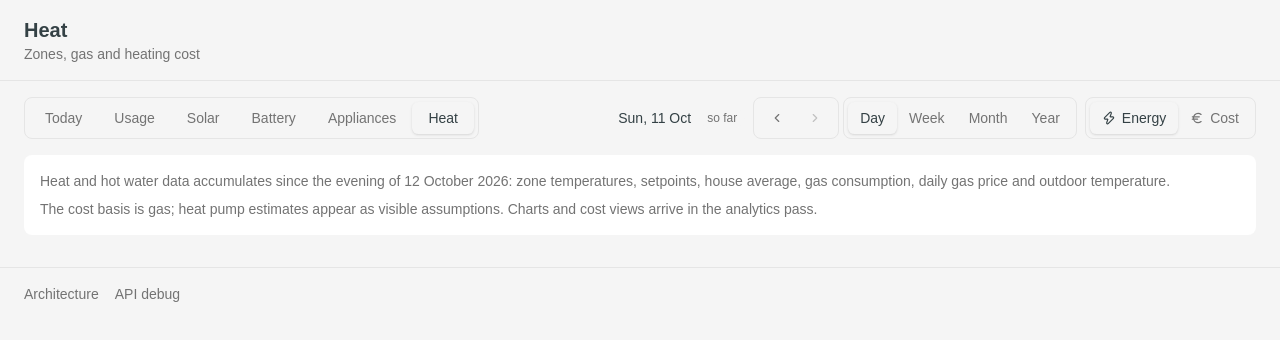
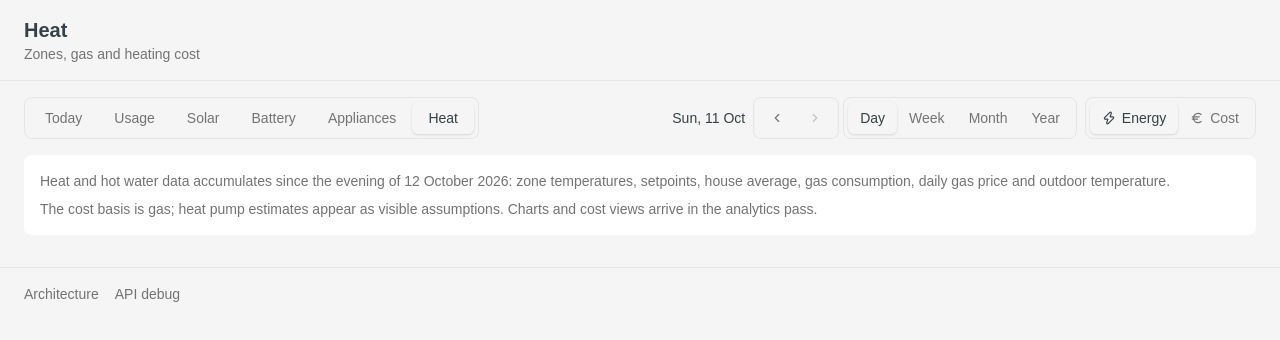
Before and after one commit to pixelatenl/home-energy-dashboard, a React (Vite) app: page /heat in a window 1280 px wide. Shown: the top 340 px of the page. Built offline with nearby package versions, Linux system fonts and the light colour scheme.

Commit message:
Navigator: drop the so-far chip; Today as a small pill with undo icon

```diff
--- a/src/components/PeriodNavigator.tsx
+++ b/src/components/PeriodNavigator.tsx
@@ -1,5 +1,5 @@
 import { useEffect } from "react"
-import { ChevronLeft, ChevronRight } from "lucide-react"
+import { ChevronLeft, ChevronRight, Undo2 } from "lucide-react"
 import { periodLabel, type PeriodKind } from "@/lib/period"
 import { usePeriod } from "@/lib/usePeriod"
 
@@ -11,17 +11,16 @@ const KINDS: { value: PeriodKind; label: string }[] = [
 ]
 
 // Shared period navigation for analytical pages: a compact inline
-// group for the tab row's right side - the period label first (with
-// a "so far" chip on the current period), a Today button when the
-// period moved, then prev/next arrows as icon segments directly
-// beside the Day/Week/Month/Year segmented control, one navigation
-// unit that wraps as a row. The label takes its natural width, so
-// with the group right-aligned only its left edge moves between
-// periods. Keyboard, on any page that renders this: ArrowLeft/
-// ArrowRight step prev/next (next blocked on the current period), T
-// jumps to today, D/W/M/Y switch granularity. Shortcuts are ignored
-// while typing in an input, textarea or select, and when modifier
-// keys are held.
+// group for the tab row's right side - the period label first, a
+// small Today pill with an undo icon when the period moved, then
+// prev/next arrows as icon segments directly beside the
+// Day/Week/Month/Year segmented control, one navigation unit that
+// wraps as a row. The label takes its natural width, so with the
+// group right-aligned only its left edge moves between periods.
+// Keyboard, on any page that renders this: ArrowLeft/ArrowRight step
+// prev/next (next blocked on the current period), T jumps to today,
+// D/W/M/Y switch granularity. Shortcuts are ignored while typing in
+// an input, textarea or select, and when modifier keys are held.
 function PeriodNavigator() {
   const { period, setKind, shift, goToday, isCurrent } = usePeriod()
 
@@ -80,20 +79,16 @@ function PeriodNavigator() {
 
   return (
     <div className="flex flex-wrap items-center gap-x-2 gap-y-2">
-      <span className="flex items-center gap-2 text-sm font-medium tabular-nums">
+      <span className="text-sm font-medium tabular-nums">
         {periodLabel(period)}
-        {isCurrent && (
-          <span className="rounded-full bg-muted px-2 py-0.5 text-xs font-medium text-muted-foreground">
-            so far
-          </span>
-        )}
       </span>
       {!isCurrent && (
         <button
           type="button"
           onClick={goToday}
-          className="rounded-full border px-3 py-1 text-sm font-medium text-muted-foreground transition-colors hover:text-foreground focus-visible:outline-none"
+          className="inline-flex items-center gap-1 rounded-full border px-2.5 py-1 text-xs font-medium text-muted-foreground transition-colors hover:text-foreground focus-visible:outline-none"
         >
+          <Undo2 className="size-3.5" aria-hidden="true" />
           Today
         </button>
       )}
```
